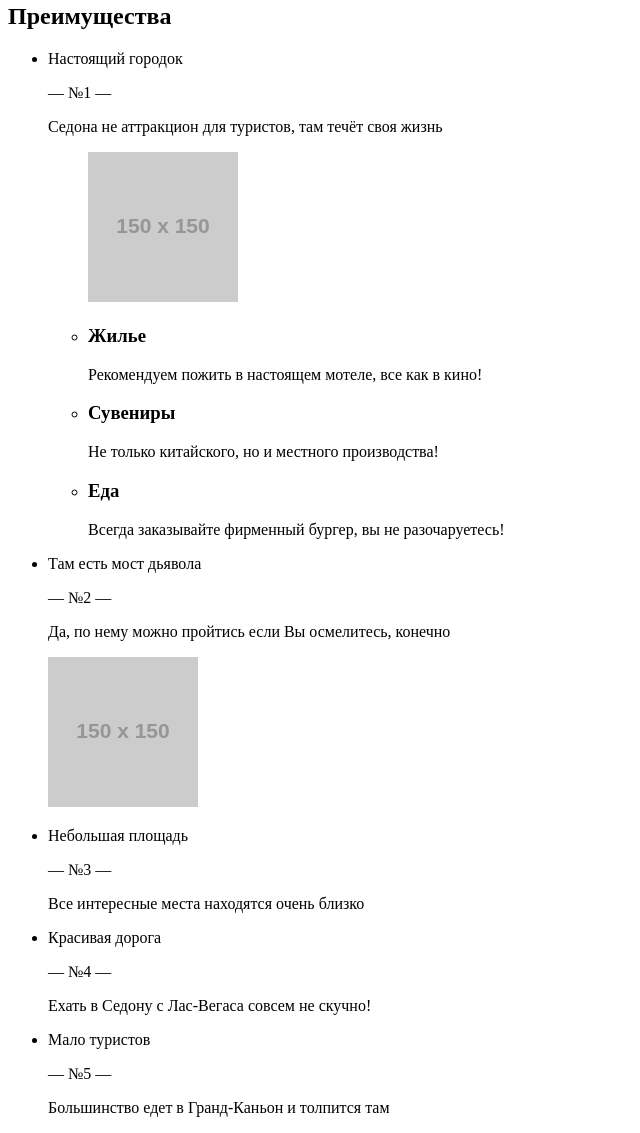
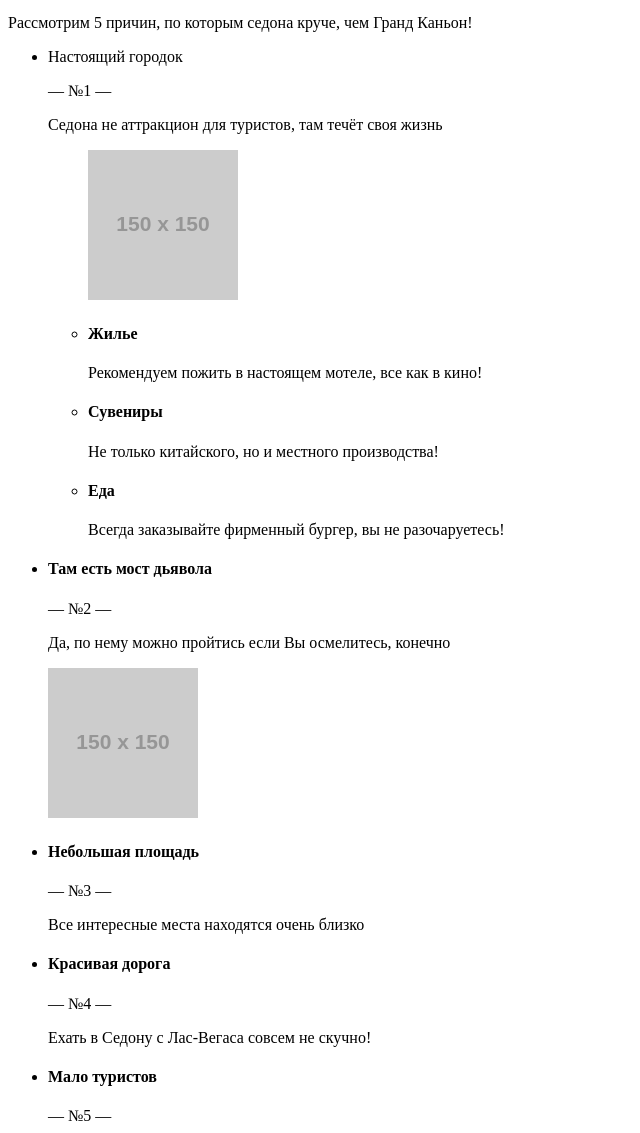
Before and after one commit to MekhedovD/1176515-sedona-18, a website: page source/index.html in a window 1280 px wide. Shown: the part 260-1393 px from the top of the page, without its empty margins (0-640 px from the left). Drawn offline with Linux system fonts and the light colour scheme; placeholder pictures from the web are drawn by us.

Commit message:
добавил остальные блоки и исправил замечания

```diff
--- a/source/index.html
+++ b/source/index.html
@@ -35,9 +35,9 @@
       <img class="main__bg_big" src="#" alt="Привественный текс"><!--вставить svg фоновой картинкой-->
 
       <section class="advantages">
-            <h3 class="main__description">Седона - небольшой городок в Аризоне, заслуживающий большего!</h3>
-            <p class="main__remark">Рассмотрим 5 причин, по которым седона круче, чем Гранд Каньон!</p>
-        <h2 class="visually-hidden">Преимущества</h2>
+          <h2 class="visually-hidden">Преимущества</h2>
+          <h3 class="main__description">Седона - небольшой городок в Аризоне, заслуживающий большего!</h3>
+          <p class="main__remark">Рассмотрим 5 причин, по которым седона круче, чем Гранд Каньон!</p>
           <ul class="advantages__list">
             <li class="advantages__item advantages__item_foto">
               <div class="advantages__title advantages-title_blue">
@@ -51,24 +51,24 @@
                 <ul class="benefits">
                   <li class="benefits__item">
                       <!--вставить svg фоновой картинкой-->
-                    <h3 class="benefits__title">Жилье</h3>
+                    <h4 class="benefits__title">Жилье</h4>
                     <p class="benefits__description">Рекомендуем пожить в настоящем мотеле, все как в кино!</p>
                   </li>
                   <li class="benefits__item">
                       <!--вставить svg фоновой картинкой-->
-                    <h3 class="benefits__title">Сувениры</h3>
+                    <h4 class="benefits__title">Сувениры</h4>
                     <p class="benefits__description">Не только китайского, но и местного производства!</p>
                   </li>
                   <li class="benefits__item">
                       <!--вставить svg фоновой картинкой-->
-                    <h3 class="benefits__title">Еда</h3>
+                    <h4 class="benefits__title">Еда</h4>
                     <p class="benefits__description">Всегда заказывайте фирменный бургер, вы не разочаруетесь!</p>
                   </li>
                 </ul>
             </li>
             <li class="advantages__item advantages__item_foto">
               <div class="advantages__title advantages-title_blue">
-                <p class="advantages__title__header">Там есть мост дьявола</p>
+                <h4 class="advantages__title__header">Там есть мост дьявола</h4>
                 <p class="advantages__title__number-advantage">— №2 —</p>
                 <p class="advantages__title__remark">Да, по нему можно пройтись если Вы осмелитесь, конечно</p>
               </div>
@@ -76,21 +76,21 @@
             </li>
             <li class="advantages__item advantages__item_rest">
               <div class="advantages__title advantages-title_gray">
-                <p class="advantages__title__header">Небольшая площадь</p>
+                <h4 class="advantages__title__header">Небольшая площадь</h4>
                 <p class="advantages__title__number-advantage">— №3 —</p>
                 <p class="advantages__title__remark">Все интересные места находятся очень близко</p>
               </div>
             </li>
             <li class="advantages__item advantages__item_rest">
               <div class="advantages__title advantages-title_gray">
-                <p class="advantages__title__header">Красивая дорога</p>
+                <h4 class="advantages__title__header">Красивая дорога</h4>
                 <p class="advantages__title__number-advantage">— №4 —</p>
                 <p class="advantages__title__remark">Ехать в Седону с Лас-Вегаса совсем не скучно!</p>
               </div>
             </li>
             <li class="advantages__item advantages__item_rest">
               <div class="advantages__title advantages-title_gray">
-                <p class="advantages__title__header">Мало туристов</p>
+                <h4 class="advantages__title__header">Мало туристов</h4>
                 <p class="advantages__title__number-advantage">— №5 —</p>
                 <p class="advantages__title__remark">Большинство едет в Гранд-Каньон и толпится там</p>
               </div>
@@ -126,10 +126,8 @@
             </li>
           </ul>
         <div class="footer__copyright">
-          <a class="footer__copyright__link">
-            <span class="footer__copiright__title">Разработано</span>
-            <img src="#" alt="Логотип Академии"> <!--вставить svg-->
-          </a>
+            <p class="footer__copiright__title">Разработано</p>
+            <a class="footer__copyright__link"><img src="#" alt="Логотип Академии"></a> <!--вставить svg-->
         </div>
     </footer>
   </body>
```
Also changed, not shown: source/form.html (+7 -8 lines), source/foto.html (+3 -6 lines).
